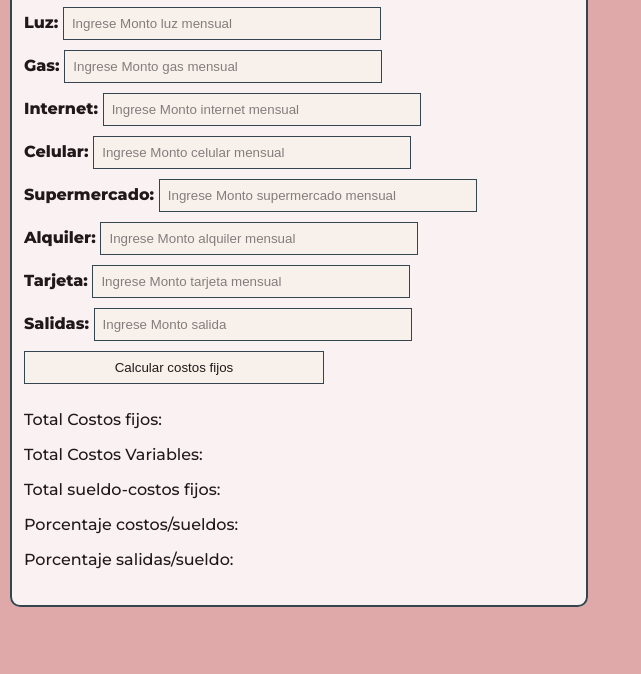
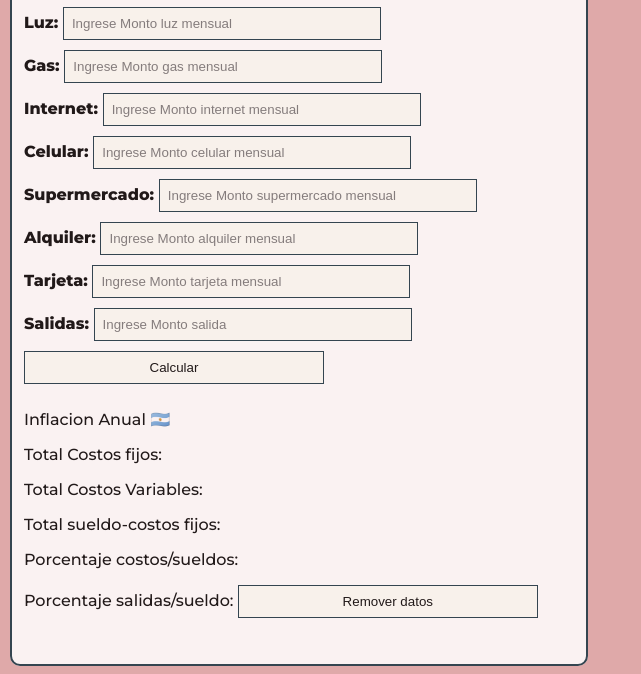
Before and after one commit to Sant3x/P1-JS-SS, a plain HTML site: page index.html in a window 1280 px wide. Shown: the part 133-807 px from the top of the page, without its empty margins (0-641 px from the left). Drawn offline with nearby package versions, Linux system fonts and the light colour scheme; no server answers.

Commit message:
Add files via upload

```diff
--- a/index.html
+++ b/index.html
@@ -5,7 +5,9 @@
     <meta charset="UTF-8">
     <meta http-equiv="X-UA-Compatible" content="IE=edge">
     <meta name="viewport" content="width=device-width, initial-scale=1.0">
+    <script src="./entrega/costos.js"></script>
     <script src="https://kit.fontawesome.com/3c44aa10f3.js" crossorigin="anonymous"></script>
+    <script src="https://cdnjs.cloudflare.com/ajax/libs/jquery/3.3.1/jquery.min.js"></script>
     <title> Ingreso y Egresos mensuales </title>
     <link rel="stylesheet" href="./css/style.css">
 </head>
@@ -16,7 +18,7 @@
     <div class="form">
         <fieldset>
             <h1>Ingreso y Egresos mensuales</h1>
-            <form action="" id="form">
+            <form action=""  id="form">
                 <div>
                     <label for="dinero">Sueldo a cobrar:
                         <input type="number" placeholder="Ingrese el dinero a Cobrar" id="dinero">
@@ -58,16 +60,19 @@
 
                     </label>
 
+
                 </div>
                 <div>
                     <table class="tab row">
-                        <input type="button" onClick="costos()"  Value="Calcular costos fijos" />
+                        <input type="button" onClick="costos()" Value="Calcular" />
 
+                        <p>Inflacion Anual   🇦🇷
+
+                            <span id="result5"></span>
                         <p>Total Costos fijos:
                             <span id="result"></span>
-                            <p>Total Costos Variables:
-                                <span id="result4"></span>
-
+                        <p>Total Costos Variables:
+                            <span id="result4"></span>
 
 
                         <p>Total sueldo-costos fijos:
@@ -77,12 +82,10 @@
                         <p>Porcentaje salidas/sueldo:
                             <span id="result3"></span>
 
+                            <input type="reset" onClick="clearSpan();remover()" Value="Remover datos" />
 
 
 
-
-
-                            <script src="./entrega/costos.js"></script>
 </body>
 
 </html>
```
